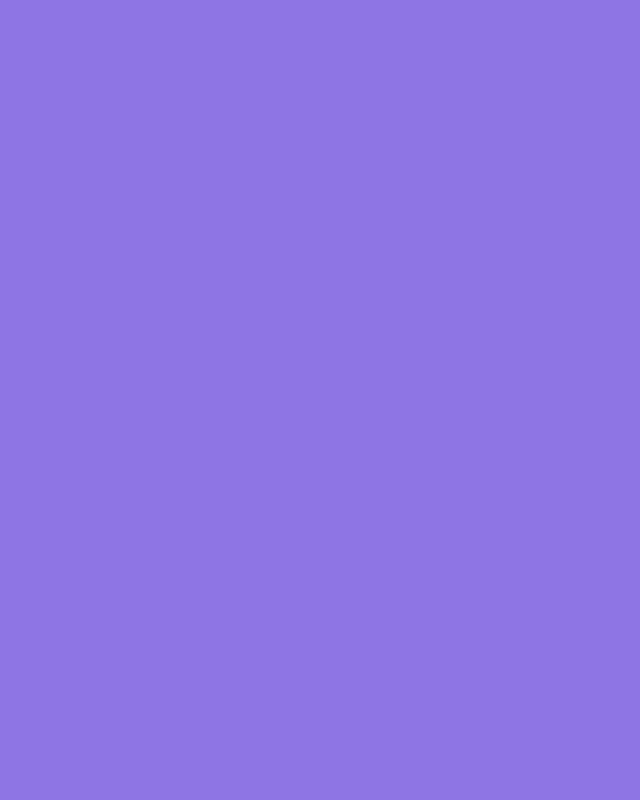
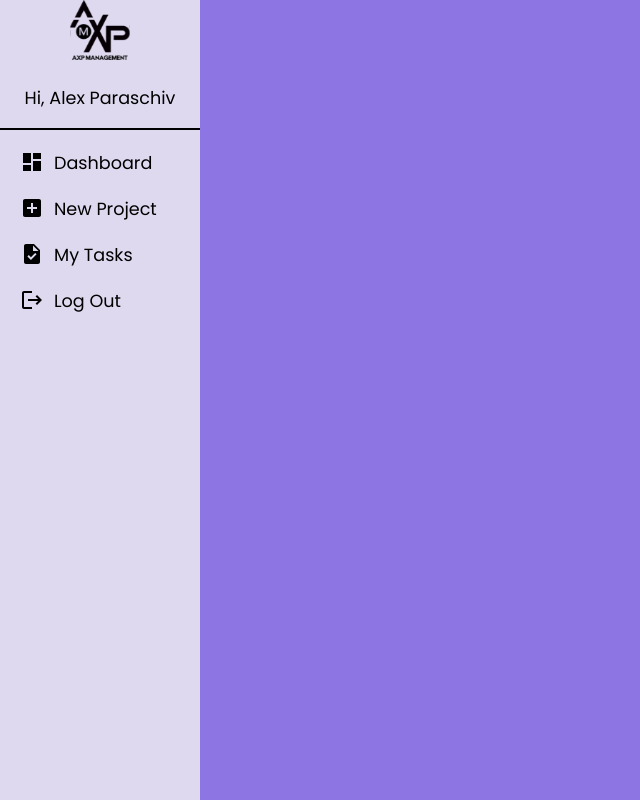
Before and after one commit to alx29/Project-Management-App-FE, a React (Create React App) app: page /projects/projectPage in a window 1280 px wide. Before the commit this address had no page. Shown: the whole page, without its empty margins (0-640 px from the left). Built offline with nearby package versions, Linux system fonts and the light colour scheme.

Commit message:
started to create ProjectPage component

```diff
--- a/src/App.js
+++ b/src/App.js
@@ -3,6 +3,7 @@ import Login from './components/Authentication/Login';
 import Signup from './components/Authentication/Signup';
 import Create from './components/Projects/Create';
 import Projects from './components/Projects/Projects';
+import ProjectPage from './components/Projects/ProjectPage';
 
 function App() {
   return (
@@ -13,6 +14,7 @@ function App() {
           <Route path='/signup' element={<Signup />} />
           <Route path='/create' element={<Create />} />
           <Route path='/projects' element={<Projects />} />
+          <Route path='/projects/projectPage' element={<ProjectPage />} />
         </Routes>
       </BrowserRouter>
     </div>
--- a/src/components/Projects/Project.js
+++ b/src/components/Projects/Project.js
@@ -4,6 +4,7 @@ import CodeIcon from '@mui/icons-material/Code';
 import BrushIcon from '@mui/icons-material/Brush';
 import MonetizationOnIcon from '@mui/icons-material/MonetizationOn';
 import AddBusinessIcon from '@mui/icons-material/AddBusiness';
+import { useNavigate } from 'react-router-dom';
 
 const monthNames = [
   "January", "February", "March", "April", "May", "June",
@@ -12,6 +13,7 @@ const monthNames = [
 
 
 function Project({project}) {
+  const navigate = useNavigate();
   const [color, setColor] = useState('');
   const {name, description, startDate, endDate, budget, status, category, projectManager} = project;
   useEffect(() => {
@@ -39,8 +41,20 @@ function Project({project}) {
     return spelledDate;
   }
 
+  const seeProject = () => {
+    sessionStorage.setItem('name', name);
+    sessionStorage.setItem('description', description);
+    sessionStorage.setItem('startDate', startDate);
+    sessionStorage.setItem('endDate', endDate);
+    sessionStorage.setItem('budget', budget);
+    sessionStorage.setItem('status', status);
+    sessionStorage.setItem('category', category);
+    sessionStorage.setItem('projectManager', projectManager);
+    navigate('/projects/projectPage');
+  }
+
   return (
-    <div className='projectContainer' style={styleColor}>
+    <div className='projectContainer' style={styleColor} onClick={seeProject}>
       <div className='project'>
         {category === 'development' && <CodeIcon />}
         {category === 'design' && <BrushIcon />}
--- /dev/null
+++ b/src/components/Projects/ProjectPage.js
@@ -0,0 +1,19 @@
+import React, { useEffect, useState } from 'react';
+import '../../styles/ProjectPage.css';
+import Sidebar from '../Sidebar';
+
+function ProjectPage() {
+  const [description, setDescription] = useState('');
+  useEffect(() => {
+    setDescription(sessionStorage.getItem('description'));
+  }, []);
+
+  return (
+    <div className='projectPageContainer'>
+      <Sidebar />
+      <div className='projectPage'>{description}</div>
+    </div>
+  )
+}
+
+export default ProjectPage
--- a/src/components/Sidebar.js
+++ b/src/components/Sidebar.js
@@ -14,7 +14,7 @@ export default function Sidebar() {
         <p>Hi, Alex Paraschiv</p>
       </div>
       <div className='item'>
-        <NavLink exact to='/'>
+        <NavLink exact to='/projects'>
           <DashboardIcon className='icon' />
           <span>Dashboard</span>
         </NavLink>
@@ -26,7 +26,7 @@ export default function Sidebar() {
         </NavLink>
       </div>
       <div className='item'>
-        <NavLink to='/'>
+        <NavLink to='/tasks'>
           <TaskIcon className='icon' />
           <span>My Tasks</span>
         </NavLink>
--- a/src/styles/Login.css
+++ b/src/styles/Login.css
@@ -19,6 +19,7 @@
   border: 0.063rem solid #ddd;
   background-color: #ded9ee;
   box-shadow: 0.188rem 0.188rem 0.313rem rgba(0, 0, 0, 0.05);
+  border-radius: 20px;
 }
 @media screen and (min-width: 480px) {
   .loginContainer .login {
--- a/src/styles/Project.css
+++ b/src/styles/Project.css
@@ -7,6 +7,7 @@
   max-width: 300px;
   width: 200px;
   height: 140px;
+  cursor: pointer;
 }
 
 .projectContainer .project {
--- /dev/null
+++ b/src/styles/ProjectPage.css
@@ -0,0 +1,8 @@
+.projectPageContainer {
+  display: flex;
+  flex: 1 1 0;
+}
+
+.projectPageContainer .projectPage {
+  flex: 1;
+}
```
